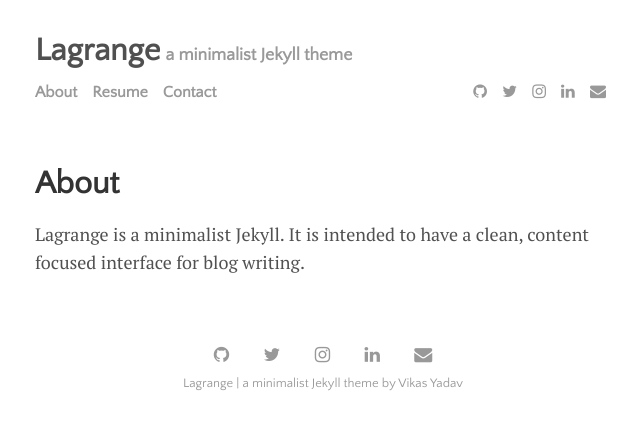
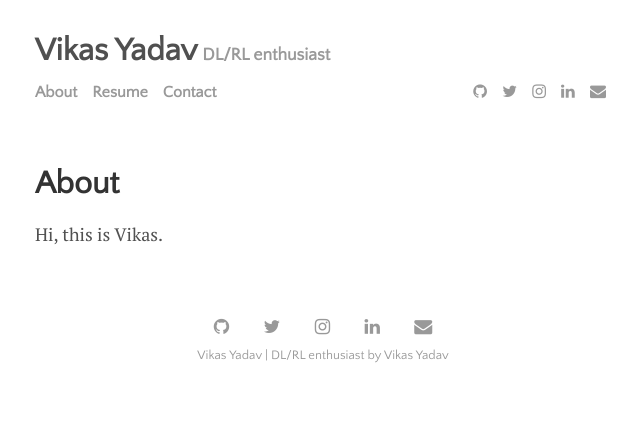
Before and after one commit to vy007vikas/vy007vikas.github.io, a Jekyll site: the page built from menu/about.md, in a window 1280 px wide. Shown: the top 430 px of the page, without its empty margins (317-957 px from the left). Built offline with Jekyll 4.4.1, drawn with Linux system fonts in a browser that asks for light colours; nearby versions of some CDN libraries.

Commit message:
Fixed links

```diff
--- a/_config.yml
+++ b/_config.yml
@@ -1,6 +1,6 @@
 # Site Settings
-title:               Lagrange
-tagline:             a minimalist Jekyll theme
+title:               Vikas Yadav
+tagline:             DL/RL enthusiast
 description:
 baseurl:            "/"
 url:                "https://vy007vikas.github.io"
--- a/menu/about.md
+++ b/menu/about.md
@@ -2,4 +2,4 @@
 layout: page
 title: About
 ---
-Lagrange is a minimalist Jekyll. It is intended to have a clean, content focused interface for blog writing.
+Hi, this is Vikas.
```
Also changed, not shown: 1 other file.
